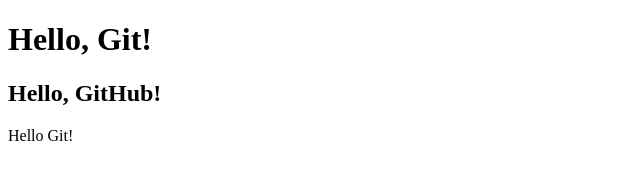
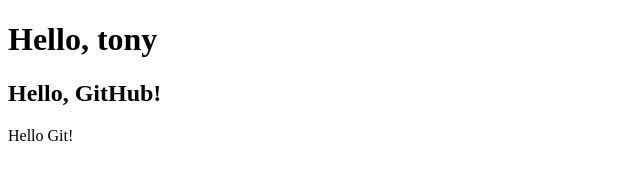
Before and after one commit to NITIN-SAIN/my_git_project, a plain HTML site: page index.html in a window 1280 px wide. Shown: the full height of the page, 0-640 px from the left. Drawn offline with Linux system fonts and the light colour scheme.

Commit message:
made chenges in feature2

```diff
--- a/index.html
+++ b/index.html
@@ -4,7 +4,7 @@
     <title>My Website</title>
   </head>
   <body>
-    <h1>Hello, Git!</h1>
+    <h1>Hello, tony</h1>
     <h2>Hello, GitHub!</h2>
     <p>Hello Git!</p>
   </body>
```
